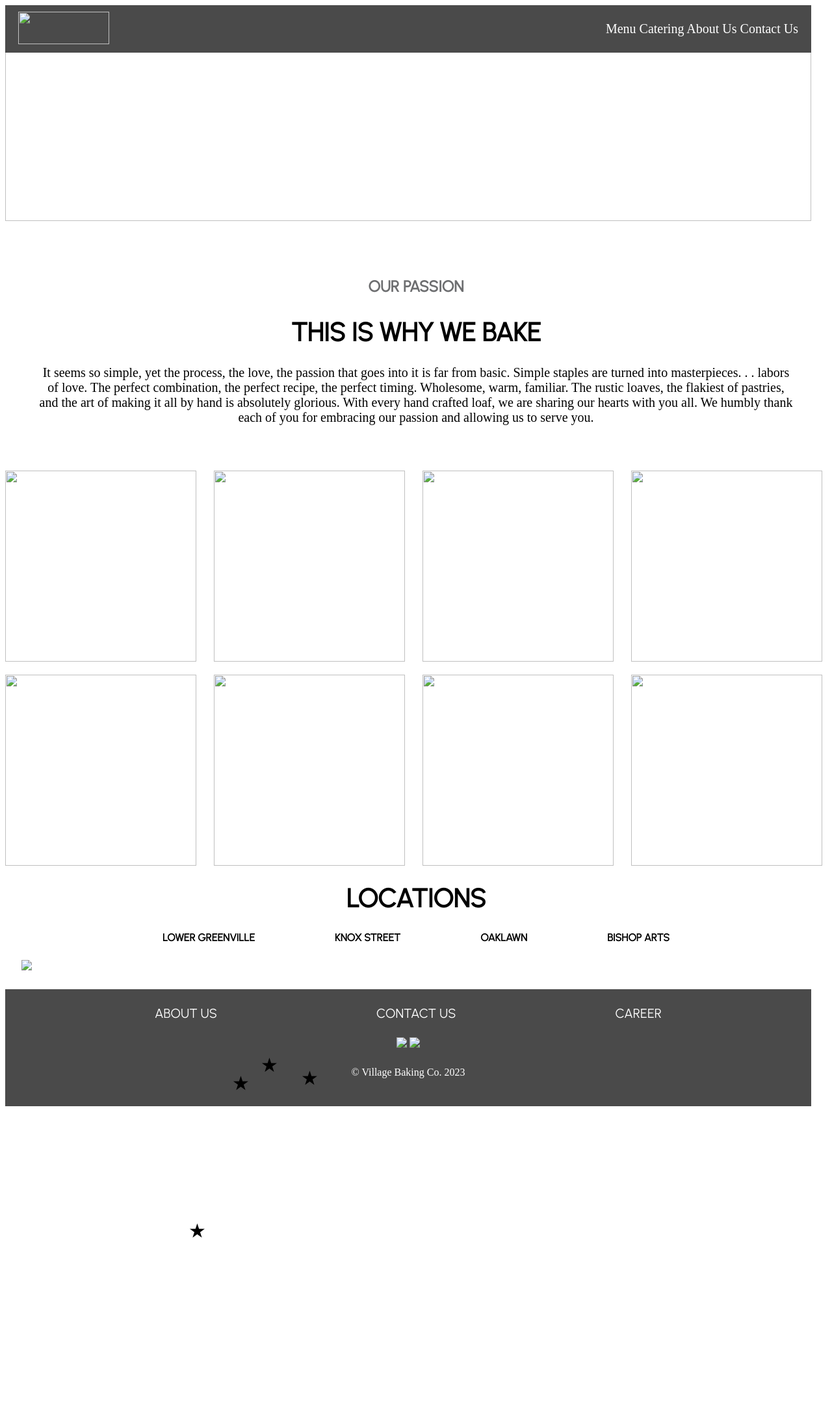
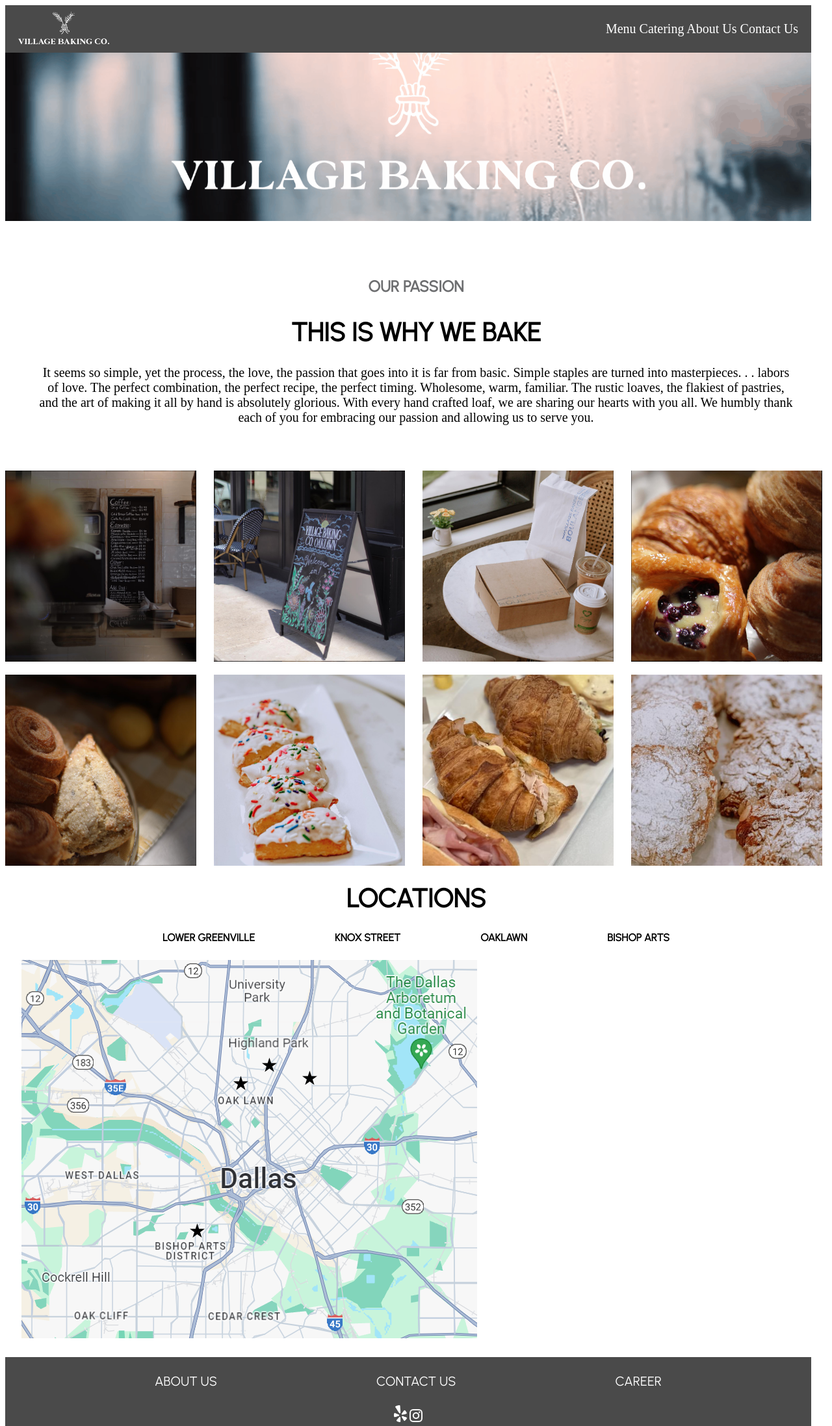
Before and after one commit to anndinh0895/UX_UI_HW_19, a plain HTML site: page index.html in a window 1280 px wide. Shown: the top 2194 px of the page at 65% size. Before the commit the page ends 1911 px from the top, so only its background shows below. Drawn offline with nearby package versions, Linux system fonts and the light colour scheme; a script that the page names is missing; a web font is replaced by a local one.

```diff
--- a/index.html
+++ b/index.html
@@ -7,17 +7,17 @@
 
     <body>
         <header class="navigation">
-            <div class="inline-block logo"> <a href="index.html"><img src="UX_UI_HW_18/images/VBC-LOGO-1.png" width="139.5" height="50"></a></div>
+            <div class="inline-block logo"> <a href="index.html"><img src="images/VBC-LOGO-1.png" width="139.5" height="50"></a></div>
 
             <nav class="inline-block">
-                <a href="UX_UI_HW_18/HTML/menu.html">Menu</a>
+                <a href="HTML/menu.html">Menu</a>
                 <a href="#catering">Catering</a>
                 <a href="#about">About Us</a>
                 <a class="active" href="#contact">Contact Us</a>
               </div>
         </header>
 
-        <img src="UX_UI_HW_18/images/homepage banner.png" width="1240" height="332">
+        <img src="images/homepage banner.png" width="1240" height="332">
 
         <div class="about">
             <h4>Our Passion</h4>
@@ -26,14 +26,14 @@
         </div>
 
         <div class="igFeed">
-            <img src="UX_UI_HW_18/images/IG SS 1.png">
-            <img src="UX_UI_HW_18/images/IG SS 2.png">
-            <img src="UX_UI_HW_18/images/IG SS 3.png">
-            <img src="UX_UI_HW_18/images/IG SS 4.png">
-            <img src="UX_UI_HW_18/images/IG SS 5.png">
-            <img src="UX_UI_HW_18/images/IG SS 6.png">
-            <img src="UX_UI_HW_18/images/IG SS 7.png">
-            <img src="UX_UI_HW_18/images/IG SS 8.png">
+            <img src="images/IG SS 1.png">
+            <img src="images/IG SS 2.png">
+            <img src="images/IG SS 3.png">
+            <img src="images/IG SS 4.png">
+            <img src="images/IG SS 5.png">
+            <img src="images/IG SS 6.png">
+            <img src="images/IG SS 7.png">
+            <img src="images/IG SS 8.png">
         </div>
 
         <div class="locations">
@@ -47,7 +47,7 @@
         </div>
 
         <div class="map">
-            <img src="UX_UI_HW_18/images/map.png">
+            <img src="images/map.png">
             <p class="greenville">&starf;</p>
             <p class="knox">&starf;</p>
             <p class="oaklawn">&starf;</p>
@@ -62,8 +62,8 @@
             </nav>
 
             <div class="social-footer">
-                <a href="#yelp"><img src="UX_UI_HW_18/images/yelplogo.png" width="20"></a>
-                <a href="#ig"><img src="UX_UI_HW_18/images/ig logo.png" width="20"></a>
+                <a href="#yelp"><img src="images/yelplogo.png" width="20"></a>
+                <a href="#ig"><img src="images/ig logo.png" width="20"></a>
             </div>
 
             <div class="footerDesc">© Village Baking Co. 2023</div>
```
Also changed, not shown: HTML/menu.html (added, +48 -0 lines), images/IG SS 1.png (added), images/IG SS 2.png (added), images/IG SS 3.png (added), images/IG SS 4.png (added), images/IG SS 5.png (added), images/IG SS 6.png (added), images/IG SS 7.png (added), images/IG SS 8.png (added), images/VBC-LOGO-1.png (added), images/homepage banner.png (added), images/ig logo.png (added), images/loading.gif (deleted), images/map.png (added), 1 more files, 3 other files.
